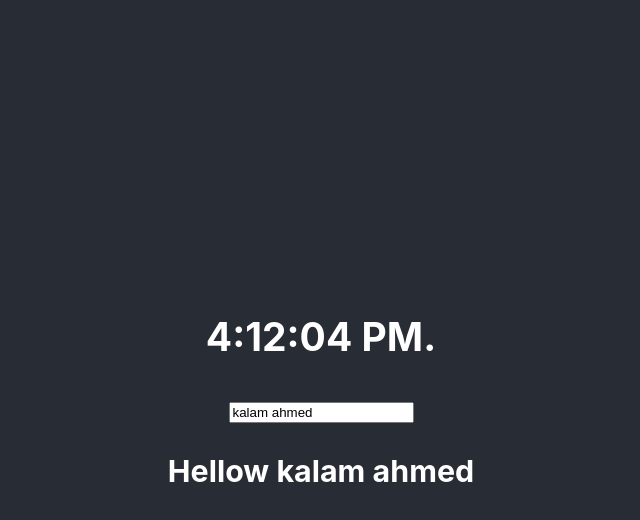
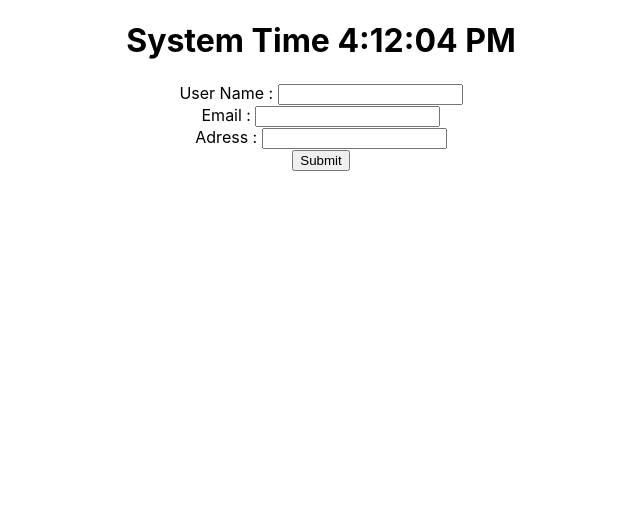
Before and after one commit to kalam714/react-basic, a React (Create React App) app: page / in a window 1280 px wide. Shown: the top 520 px of the page, without its empty margins (319-959 px from the left). Built offline with nearby package versions, Linux system fonts and the light colour scheme.

Commit message:
single input,onChange,onSubmit,multipleInput

```diff
--- a/src/App.js
+++ b/src/App.js
@@ -1,32 +1,96 @@
 import React from "react";
 
 import './App.css';
+
 // import Hi from './components/Functional'
 // import Hellow from "./components/Class";
 // import Hook from "./components/Hook";
-import Bind from "./components/Bind";
+//import Bind from "./components/Bind";
+// import Hellow from "./components/Class";
 
 
-function App() {
-  return (
-    <div className="App">
+// function App() {
+//   return (
+//     <div className="App">
 
-      <header className="App-header">
-      <h2> {new Date().toLocaleTimeString()}.</h2>
+//       <header className="App-header">
+//       <h2> {new Date().toLocaleTimeString()}.</h2>
 
-       {/* <h2>Hi kalam Ahmed</h2> */}
+//        {/* <h2>Hi kalam Ahmed</h2> */}
 
-       {/* <Hi name='Biriyani' coz='my most fav'/>
-       <Hi name='Sea Fish' coz='I love it'/>
-       <Hi name ='BBQ Piza' coz='it is awesome'/> */}
-       {/* <Hi/>
-       <Hellow/> */}
-       {/* <Hellow/> */}
-       {/* <Hook/> */}
-       <Bind/>
-      </header>
-    </div>
-  );
-}
+//        {/* <Hi name='Biriyani' coz='my most fav'/>
+//        <Hi name='Sea Fish' coz='I love it'/>
+//        <Hi name ='BBQ Piza' coz='it is awesome'/> */}
+//        {/* <Hi/>
+//        <Hellow/> */}
+//        {/* <Hellow/> */}
+//        {/* <Hook/> */}
+//        {/* <Bind/> */}
+//        <Hellow/>
+//       </header>
+//     </div>
+//   );
+// }
 
+// export default App;
+ class App extends React.Component{
+   state = {
+     username:'',
+     email:'',
+     adress:'',
+   }
+  //  textGen = (e)=>{
+  //    let value = e.target.value
+  //    this.setState({text:value})
+  //  } *with onChange method
+  // textGen =(e)=>{
+  //   let val= e.target.name
+  //   let tarValue=e.target.value
+  //   this.setState({[val]:tarValue})
+
+  // } *without onChange method
+  // textSubmit = (e)=>{
+  //   e.preventDefault()
+  //   console.log(this.state.text)
+  // }
+
+  textGen =(e)=>{
+    let val= e.target.name
+    let tarValue=e.target.value
+    this.setState({[val]:tarValue})
+
+  }
+  render(){
+    return (
+      <div className="App">
+        <h1>System Time {new Date().toLocaleTimeString()}</h1>
+        {/* <h4>{this.state.text}</h4> */}
+        {/* <form onSubmit={this.textSubmit}> */}
+
+        <h5>{this.state.username}</h5>
+        <h5>{this.state.email}</h5>
+
+        <h5>{this.state.address}</h5>
+
+        <form>
+        <div class='form-group'>
+          <label>User Name : </label>
+          <input type='text' name='username' onChange={this.textGen}></input><br></br>
+
+          <label>Email : </label>
+          <input type='text' name='email' onChange={this.textGen}></input><br></br>
+
+          <label>Adress : </label>
+          <input type='text' name='address' onChange={this.textGen}></input><br></br>
+
+           <button class='btn btn-primary' type='submit'>Submit</button>
+
+        </div>
+        </form>
+        </div>
+    )
+  }
+
+
+ }
 export default App;
```
Also changed, not shown: src/components/Class.js (+15 -4 lines), src/components/class.css (added, +7 -0 lines).
